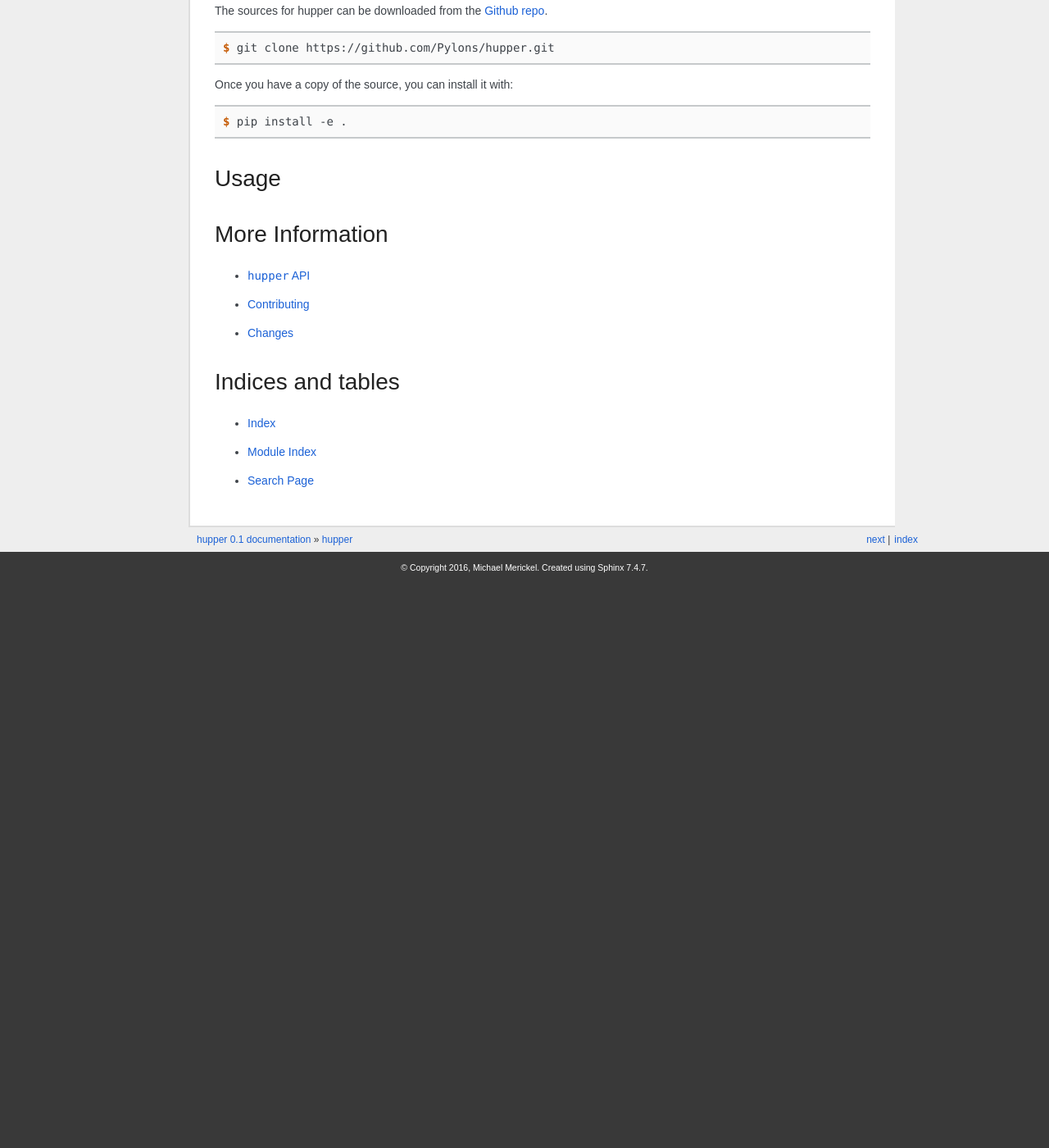
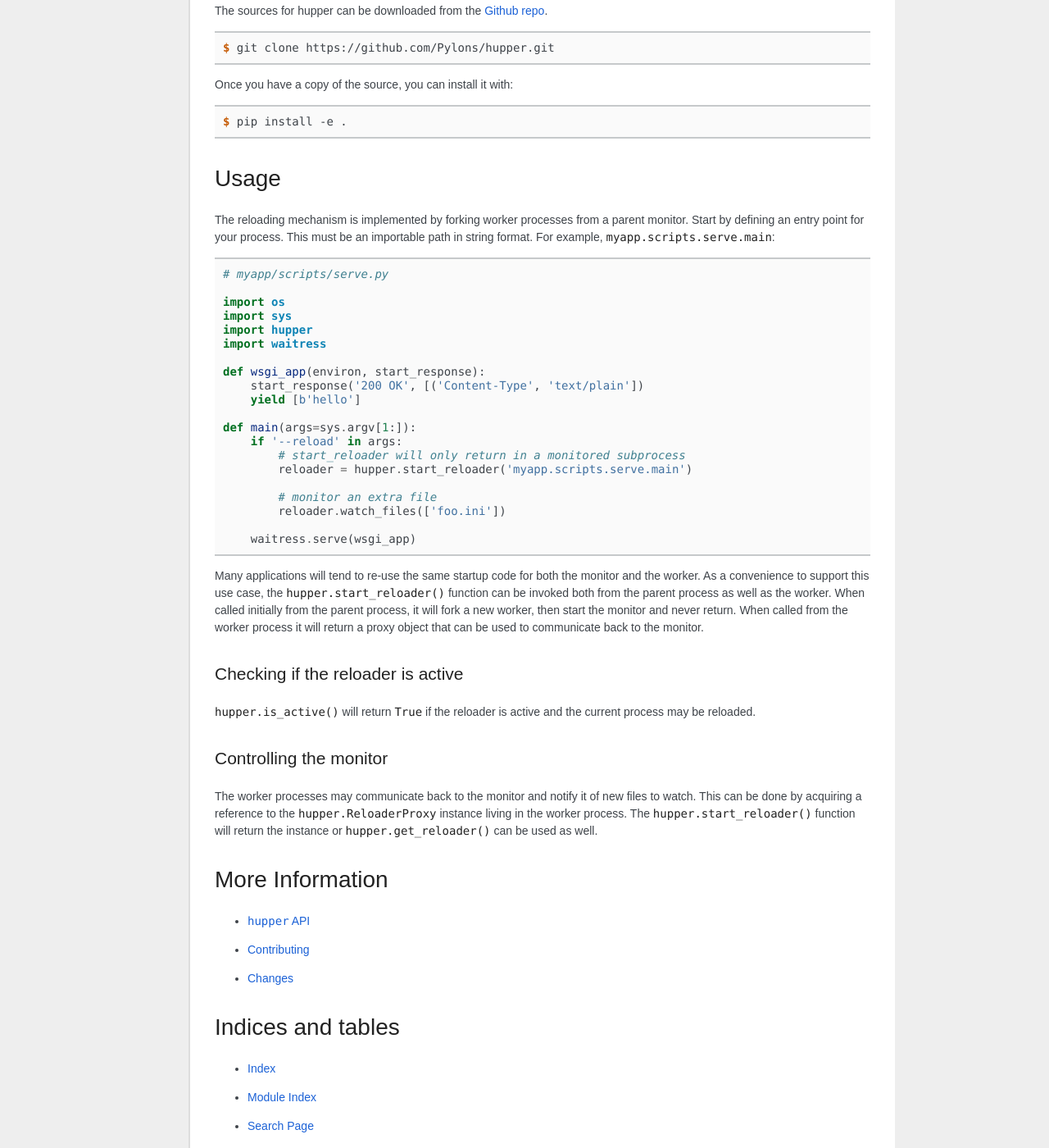
Before and after one commit to Pylons/hupper, a Sphinx documentation site: the page built from docs/index.rst, in a window 1280 px wide and 1400 px high, scrolled down 611 px. Shown: the whole window at 82% size. Built offline with Sphinx 7.4.7, drawn with Linux system fonts in a browser that asks for light colours; some web fonts are replaced; before the commit the page ends 1322 px from its top, so only the background shows below that; some of the changed text lies outside the part shown.

```diff
--- a/docs/index.rst
+++ b/docs/index.rst
@@ -48,6 +48,56 @@ Once you have a copy of the source, you can install it with:
 Usage
 =====
 
+The reloading mechanism is implemented by forking worker processes from a
+parent monitor. Start by defining an entry point for your process. This must
+be an importable path in string format. For example,
+``myapp.scripts.serve.main``:
+
+.. code-block:: python
+
+    # myapp/scripts/serve.py
+
+    import os
+    import sys
+    import hupper
+    import waitress
+
+    def wsgi_app(environ, start_response):
+        start_response('200 OK', [('Content-Type', 'text/plain'])
+        yield [b'hello']
+
+    def main(args=sys.argv[1:]):
+        if '--reload' in args:
+            # start_reloader will only return in a monitored subprocess
+            reloader = hupper.start_reloader('myapp.scripts.serve.main')
+
+            # monitor an extra file
+            reloader.watch_files(['foo.ini'])
+
+        waitress.serve(wsgi_app)
+
+Many applications will tend to re-use the same startup code for both the
+monitor and the worker. As a convenience to support this use case, the
+:func:`hupper.start_reloader` function can be invoked both from the parent
+process as well as the worker. When called initially from the parent process,
+it will fork a new worker, then start the monitor and never return. When
+called from the worker process it will return a proxy object that can be used
+to communicate back to the monitor.
+
+Checking if the reloader is active
+----------------------------------
+
+:func:`hupper.is_active` will return ``True`` if the reloader is active and
+the current process may be reloaded.
+
+Controlling the monitor
+-----------------------
+
+The worker processes may communicate back to the monitor and notify it of
+new files to watch. This can be done by acquiring a reference to the
+:class:`hupper.ReloaderProxy` instance living in the worker process.
+The :func:`hupper.start_reloader` function will return the instance or
+:func:`hupper.get_reloader` can be used as well.
 
 More Information
 ================
--- a/hupper/__init__.py
+++ b/hupper/__init__.py
@@ -3,6 +3,8 @@
 from .polling import PollingFileMonitor
 
 from .reloader import (
+    ReloaderProxy,
+    Reloader,
     is_active,
     get_reloader,
     start_reloader,
```
Also changed, not shown: docs/api.rst (+12 -0 lines), 1 other file.
